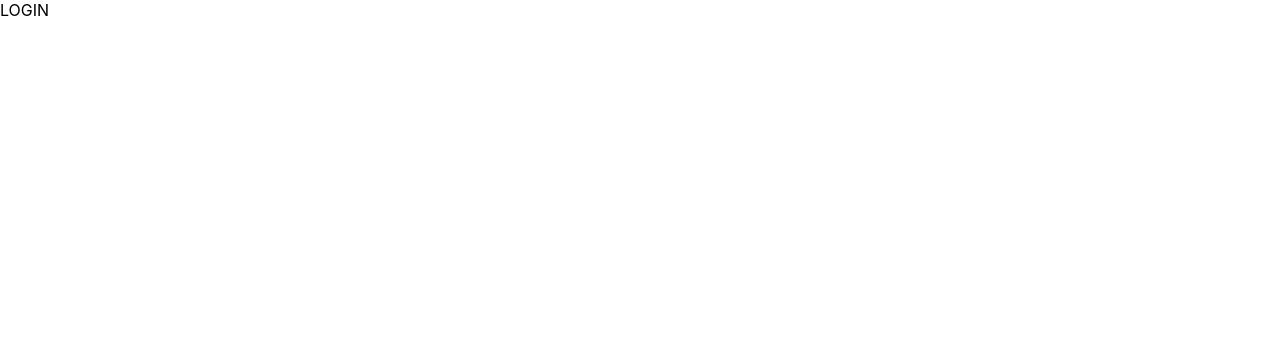
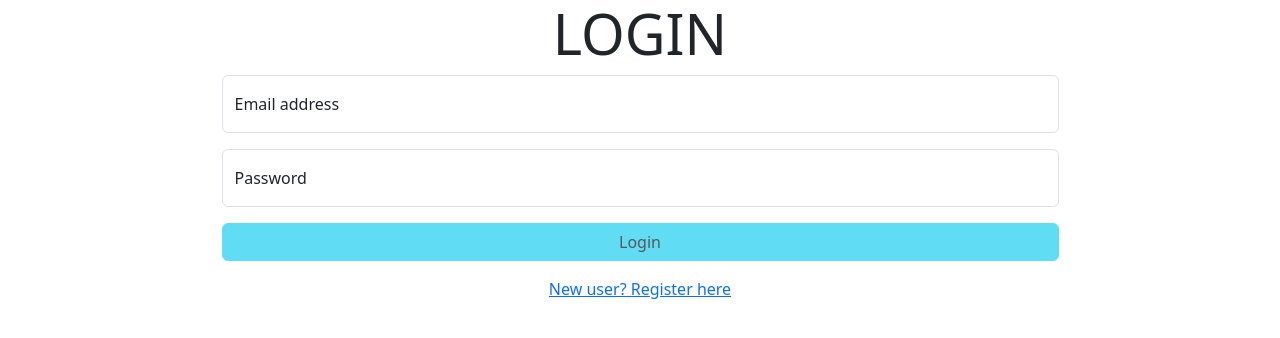
Before and after one commit to MorAshkenazi/techit-client-300125, a React (Create React App) app: page / in a window 1280 px wide. Shown: the top 338 px of the page. Built offline with nearby package versions, Linux system fonts and the light colour scheme.

Commit message:
techit - login

```diff
--- a/src/App.tsx
+++ b/src/App.tsx
@@ -3,6 +3,9 @@ import Login from "./components/Login";
 import PageNotFound from "./components/PageNotFound";
 import Register from "./components/Register";
 import Home from "./components/Home";
+import Profile from "./components/Profile";
+import Products from "./components/Products";
+import Cart from "./components/Cart";
 
 function App() {
   return (
@@ -11,6 +14,9 @@ function App() {
         <Route path="/" element={<Login />} />
         <Route path="/register" element={<Register />} />
         <Route path="/home" element={<Home />} />
+        <Route path="/profile" element={<Profile />} />
+        <Route path="/products" element={<Products />} />
+        <Route path="/cart" element={<Cart />} />
         <Route path="*" element={<PageNotFound />} />
       </Routes>
     </Router>
--- a/src/components/Login.tsx
+++ b/src/components/Login.tsx
@@ -1,9 +1,80 @@
+import { useFormik } from "formik";
 import { FunctionComponent } from "react";
+import * as yup from "yup";
+import { checkUser } from "../services/usersService";
+import { Link, useNavigate } from "react-router-dom";
 
 interface LoginProps {}
 
 const Login: FunctionComponent<LoginProps> = () => {
-  return <>LOGIN</>;
+  const navigate = useNavigate();
+  const formik = useFormik({
+    initialValues: { email: "", password: "" },
+    validationSchema: yup.object({
+      email: yup.string().email().required().min(5),
+      password: yup.string().required().min(8),
+    }),
+    onSubmit: (values) => {
+      checkUser(values)
+        .then((res) => {
+          if (res.data.length) {
+            navigate("/home");
+          } else {
+            alert("Wrong email or password");
+          }
+        })
+        .catch((err) => console.log(err));
+    },
+  });
+  return (
+    <>
+      <div className="container text-center">
+        <h4 className="display-4">LOGIN</h4>
+        <form onSubmit={formik.handleSubmit} className="w-75 m-auto">
+          <div className="form-floating mb-3">
+            <input
+              type="email"
+              className="form-control"
+              id="email"
+              placeholder="name@example.com"
+              name="email"
+              value={formik.values.email}
+              onChange={formik.handleChange}
+              onBlur={formik.handleBlur}
+            />
+            <label htmlFor="email">Email address</label>
+            {formik.touched.email && formik.errors.email && (
+              <p className="text-danger">{formik.errors.email}</p>
+            )}
+          </div>
+          <div className="form-floating">
+            <input
+              type="password"
+              className="form-control"
+              id="password"
+              placeholder="Password"
+              name="password"
+              value={formik.values.password}
+              onChange={formik.handleChange}
+              onBlur={formik.handleBlur}
+            />
+            <label htmlFor="password">Password</label>
+            {formik.touched.password && formik.errors.password && (
+              <p className="text-danger">{formik.errors.password}</p>
+            )}
+          </div>
+          <button
+            type="submit"
+            className="btn btn-info w-100 my-3 "
+            disabled={!formik.isValid || !formik.dirty}
+          >
+            Login
+          </button>
+        </form>
+        <Link to={"/register"}>New user? Register here</Link>
+      </div>
+    </>
+  );
 };
 
 export default Login;
--- a/src/index.css
+++ b/src/index.css
@@ -1,13 +1,3 @@
-body {
-  margin: 0;
-  font-family: -apple-system, BlinkMacSystemFont, 'Segoe UI', 'Roboto', 'Oxygen',
-    'Ubuntu', 'Cantarell', 'Fira Sans', 'Droid Sans', 'Helvetica Neue',
-    sans-serif;
-  -webkit-font-smoothing: antialiased;
-  -moz-osx-font-smoothing: grayscale;
-}
+@import "https://cdnjs.cloudflare.com/ajax/libs/font-awesome/7.0.1/css/all.min.css";
 
-code {
-  font-family: source-code-pro, Menlo, Monaco, Consolas, 'Courier New',
-    monospace;
-}
+@import "../node_modules/bootstrap/dist/css/bootstrap.min.css";
--- /dev/null
+++ b/src/services/usersService.ts
@@ -0,0 +1,16 @@
+import axios from "axios";
+import User from "../interfaces/User";
+
+const api: string = process.env.REACT_APP_API + "/users";
+
+// login
+export function checkUser(user: User) {
+  return axios.get(`${api}?email=${user.email}&&password=${user.password}`);
+}
+
+// register
+export function addUser(newUser: User) {
+  return axios.post(api, newUser);
+}
+
+// profile
```
